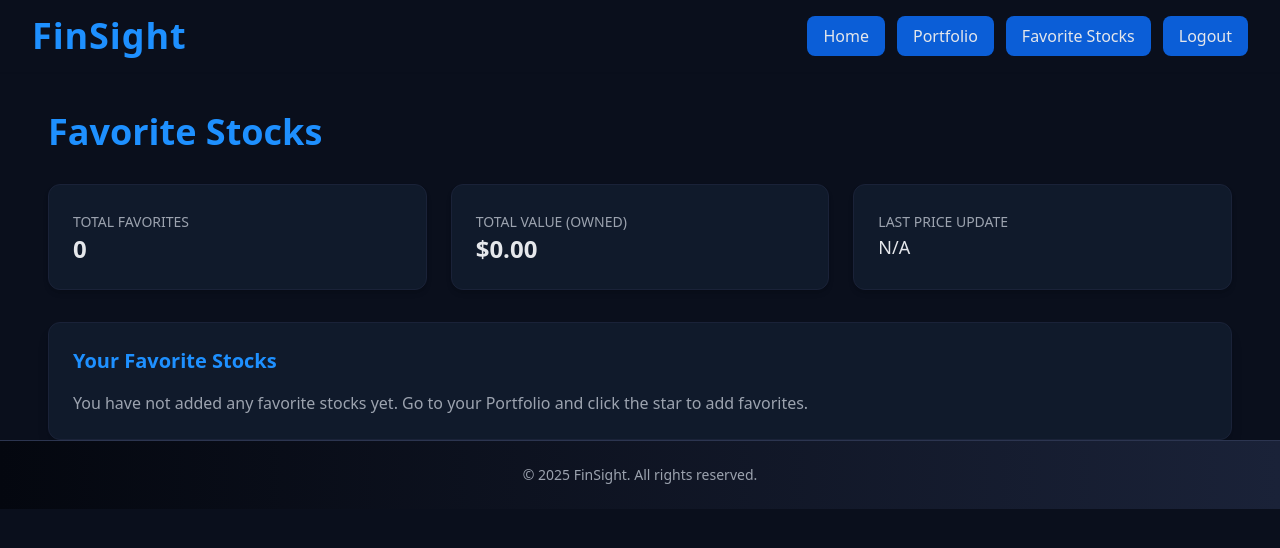
After one commit to Ahmed-25173/FinSight, a Django app: page /favorite-stocks/ in a window 1280 px wide. The commit adds this page. Shown: the top 548 px of the page. Run offline with Django 5.2, Linux system fonts and the light colour scheme; a user stored in the database is signed in; data that the repository does not hold is empty; some libraries are stand-ins or nearby versions.

Commit message:
Added new features

```diff
--- /dev/null
+++ b/FinSight/templates/favorite_stocks.html
@@ -0,0 +1,107 @@
+{% load static %}
+<!DOCTYPE html>
+<html lang="en">
+<head>
+  <meta charset="UTF-8">
+  <title>Favorite Stocks - FinSight</title>
+  <meta name="viewport" content="width=device-width, initial-scale=1.0">
+  <script src="https://cdn.tailwindcss.com"></script>
+  <script src="https://cdn.jsdelivr.net/npm/chart.js"></script>
+  <style>
+    body { background-color: #0a0f1c; color: #eaecef; font-family: 'Inter', sans-serif; }
+    .card-hover { transition: all 0.3s ease-in-out; }
+    .card-hover:hover { transform: translateY(-6px); box-shadow: 0 12px 24px rgba(30,144,255,0.35); }
+    table th, table td { text-align: center; padding: 0.75rem; }
+    table th { background-color: #1e90ff; color: white; font-weight: 600; font-size: 0.875rem; }
+    table tbody tr:hover { background-color: #0d1323; transition: all 0.2s; }
+    .fav-button { background: transparent; border: none; cursor: pointer; font-size: 1.25rem; }
+    .ticker { font-weight: 700; color: #e6f2ff; }
+  </style>
+</head>
+<body class="bg-[#0a0f1c] text-gray-200 font-sans">
+
+<nav class="fixed w-full z-50 top-0 bg-transparent flex justify-between items-center px-8 py-4 shadow-sm">
+  <div class="text-3xl md:text-4xl font-extrabold text-[#1e90ff] tracking-wide">FinSight</div>
+  <div class="flex items-center space-x-3">
+    <a href="{% url 'home' %}" class="bg-[#0b5ed7] hover:bg-[#3c83f6] rounded-lg px-4 py-2 transition">Home</a>
+    <a href="{% url 'viewPortfolio' %}" class="bg-[#0b5ed7] hover:bg-[#3c83f6] rounded-lg px-4 py-2 transition">Portfolio</a>
+    <a href="{% url 'favoriteStocksPage' %}" class="bg-[#0b5ed7] hover:bg-[#3c83f6] rounded-lg px-4 py-2 transition">Favorite Stocks</a>
+    <a href="{% url 'logout' %}" class="bg-[#0b5ed7] hover:bg-[#3c83f6] rounded-lg px-4 py-2 transition">Logout</a>
+  </div>
+</nav>
+
+<main class="pt-28 px-6 md:px-12 space-y-8">
+  <h1 class="text-3xl md:text-4xl font-extrabold text-[#1e90ff] mb-6">Favorite Stocks</h1>
+
+  <section class="grid md:grid-cols-3 gap-6">
+    <div class="card-hover bg-[#101a2b] rounded-xl p-6 shadow-md border border-[#1a2238]">
+      <span class="text-gray-400 uppercase text-sm mb-2">Total Favorites</span>
+      <div class="text-2xl font-bold">{{ favorites|length }}</div>
+    </div>
+    <div class="card-hover bg-[#101a2b] rounded-xl p-6 shadow-md border border-[#1a2238]">
+      <span class="text-gray-400 uppercase text-sm mb-2">Total Value (owned)</span>
+      <div class="text-2xl font-bold">${{ total_value }}</div>
+    </div>
+    <div class="card-hover bg-[#101a2b] rounded-xl p-6 shadow-md border border-[#1a2238]">
+      <span class="text-gray-400 uppercase text-sm mb-2">Last Price Update</span>
+      {% if last_cache_time %}
+        <div class="text-lg font-medium">{{ last_cache_time|date:"M j, Y H:i" }}</div>
+      {% else %}
+        <div class="text-lg font-medium">N/A</div>
+      {% endif %}
+    </div>
+  </section>
+
+  <section class="bg-[#101a2b] rounded-xl p-6 shadow-lg border border-[#1a2238] overflow-x-auto">
+    <h2 class="text-xl font-bold text-[#1e90ff] mb-4">Your Favorite Stocks</h2>
+
+    {% if stock_data %}
+    <table class="min-w-full table-auto border-collapse">
+      <thead>
+        <tr>
+          <th>Symbol</th>
+          <th>Name</th>
+          <th>Current Price</th>
+          <th>Owned Qty</th>
+          <th>Value (owned)</th>
+          <th>Actions</th>
+        </tr>
+      </thead>
+      <tbody>
+        {% for s in stock_data %}
+        <tr class="hover:bg-[#0d1323] transition-all">
+          <td class="ticker">{{ s.symbol }}</td>
+          <td>{{ s.name }}</td>
+          <td>${{ s.current_price }}</td>
+          <td>{{ s.owned_qty }}</td>
+          <td>${{ s.value }}</td>
+          <td>
+            <form action="{% url 'removeFavoriteStock' %}" method="post" style="display:inline;">
+              {% csrf_token %}
+              <input type="hidden" name="symbol" value="{{ s.symbol }}">
+              <button class="fav-button text-yellow-400">Remove ★</button>
+            </form>
+            <form action="{% url 'addFavoriteStock' %}" method="post" style="display:inline; margin-left:8px;">
+              {% csrf_token %}
+              <input type="hidden" name="symbol" value="{{ s.symbol }}">
+              <input type="hidden" name="name" value="{{ s.name }}">
+              <button class="fav-button text-gray-400">Add again ☆</button>
+            </form>
+          </td>
+        </tr>
+        {% endfor %}
+      </tbody>
+    </table>
+    {% else %}
+      <p class="text-gray-400">You have not added any favorite stocks yet. Go to your Portfolio and click the star to add favorites.</p>
+    {% endif %}
+  </section>
+
+</main>
+
+<footer class="bg-gradient-to-r from-[#04070f] to-[#1a2238] text-gray-400 text-center py-6 text-sm border-t border-[#2c3550]">
+  © 2025 FinSight. All rights reserved.
+</footer>
+
+</body>
+</html>
--- a/FinSight/urls.py
+++ b/FinSight/urls.py
@@ -19,6 +19,11 @@ urlpatterns = [
     path('transactions/view/', views.viewTransactions, name='viewTransactions'),
     path('transactions/update/<int:id>/', views.updateTransaction, name='updateTransaction'),
     path('transactions/delete/<int:id>/', views.deleteTransaction, name='deleteTransaction'),
-     path('transactions/download-csv/', views.downloadTransactionsCSV, name='downloadTransactionsCSV'),
+    path('transactions/download-csv/', views.downloadTransactionsCSV, name='downloadTransactionsCSV'),
+    path('favorite-stocks/', views.favoriteStocksPage, name='favoriteStocksPage'),
+    path('favorite-stocks/add/', views.addFavoriteStock, name='addFavoriteStock'),
+    path('favorite-stocks/remove/', views.removeFavoriteStock, name='removeFavoriteStock'),
+
+
 
 ]
--- a/FinSight/views.py
+++ b/FinSight/views.py
@@ -2,13 +2,13 @@ from django.shortcuts import render, redirect, get_object_or_404
 from django.contrib import messages
 from django.contrib.auth import authenticate, login, logout
 from django.contrib.auth.decorators import login_required
-from .models import MainUser, Portfolio, Transaction, StockPriceCache
-from .utils import fetch_and_update_stock_price
+from .models import MainUser, Portfolio, Transaction, StockPriceCache, FavoriteStock
 from decimal import Decimal
 import csv
 from django.http import HttpResponse
 from datetime import timedelta
 from django.utils import timezone
+from django.views.decorators.http import require_POST
 
 # ----------------------------
 # AUTHENTICATION VIEWS
@@ -126,6 +126,58 @@ def createPortfolio(request):
 
     return render(request, 'createPortfolio.html')
 
+from django.core.cache import cache
+from decimal import Decimal
+from .models import StockPriceCache
+import yfinance as yf
+from django.utils import timezone
+
+CACHE_TIMEOUT = 3600  # seconds = 1 hour
+
+def get_stock_price(symbol):
+    """
+    Get stock price from cache or fetch live if missing.
+    Updates the database cache as well.
+    Returns tuple: (price: Decimal, last_updated: datetime)
+    """
+    cache_key = f"stock_price_{symbol}"
+    cached = cache.get(cache_key)
+
+    if cached:
+        return cached  # (price, last_updated)
+
+    # Fetch live price
+    try:
+        stock = yf.Ticker(symbol)
+        live_price = stock.info.get('regularMarketPrice')
+        if live_price is None:
+            # fallback to database cache
+            db_cache = StockPriceCache.objects.filter(ticker=symbol).first()
+            if db_cache:
+                result = (Decimal(db_cache.last_price), db_cache.last_updated)
+                cache.set(cache_key, result, timeout=CACHE_TIMEOUT)
+                return result
+            return (Decimal(0), None)
+
+        live_price_decimal = Decimal(str(live_price))
+
+        # Update database cache
+        db_cache, _ = StockPriceCache.objects.get_or_create(ticker=symbol)
+        db_cache.last_price = live_price_decimal
+        db_cache.last_updated = timezone.now()
+        db_cache.save()
+
+        # Update Django cache
+        result = (live_price_decimal, db_cache.last_updated)
+        cache.set(cache_key, result, timeout=CACHE_TIMEOUT)
+        return result
+    except Exception as e:
+        print(f"Error fetching price for {symbol}: {e}")
+        return (Decimal(0), None)
+
+
+
+
 @login_required
 def viewPortfolio(request):
     portfolio = get_object_or_404(Portfolio, user=request.user)
@@ -134,28 +186,17 @@ def viewPortfolio(request):
     total_portfolio_value = Decimal(0)
     total_portfolio_pnl = Decimal(0)
     last_cache_time = None
-    cache_expiry = timedelta(hours=12)
+
+    favorite_symbols = set(FavoriteStock.objects.filter(user=request.user)
+                           .values_list('symbol', flat=True))
 
     for symbol, percent in diversification.items():
         owned_qty = Transaction.getOwnedShares(portfolio, symbol)
-        current_price = Decimal(0)
 
-        cache = StockPriceCache.objects.filter(ticker=symbol).first()
-        need_update = True if not cache else timezone.now() - cache.last_updated > cache_expiry
+        current_price, updated_at = get_stock_price(symbol)
 
-        if cache:
-            current_price = Decimal(cache.last_price)
-            # keep the most recent cache timestamp we encounter
-            if not last_cache_time or cache.last_updated > last_cache_time:
-                last_cache_time = cache.last_updated
-
-        if need_update:
-            live_price = fetch_and_update_stock_price(symbol)
-            if live_price is not None:
-                current_price = Decimal(live_price)
-                cache = StockPriceCache.objects.get(ticker=symbol)
-                if not last_cache_time or cache.last_updated > last_cache_time:
-                    last_cache_time = cache.last_updated
+        if updated_at and (not last_cache_time or updated_at > last_cache_time):
+            last_cache_time = updated_at
 
         avg_buy_price = Transaction.getAverageBuyPrice(portfolio, symbol)
         holding_value = owned_qty * current_price
@@ -174,17 +215,13 @@ def viewPortfolio(request):
             'percent': percent
         })
 
-    # compute top 5 holdings by holding value
+    # Compute top 5 holdings by value
     sorted_by_value = sorted(stock_data, key=lambda x: x['holding_value'], reverse=True)
     top5 = sorted_by_value[:5]
+    top5_with_value_pct = []
 
-    # compute percent by portfolio value for top5 (defensive: avoid div by zero)
-    top5_with_value_pct = []
     for item in top5:
-        if total_portfolio_value > 0:
-            pct_by_value = (Decimal(item['holding_value']) / Decimal(total_portfolio_value)) * 100
-        else:
-            pct_by_value = Decimal(0)
+        pct_by_value = (Decimal(item['holding_value']) / total_portfolio_value * 100) if total_portfolio_value > 0 else Decimal(0)
         top5_with_value_pct.append({
             'symbol': item['symbol'],
             'qty': item['owned_qty'],
@@ -204,9 +241,11 @@ def viewPortfolio(request):
         'total_portfolio_pnl': round(total_portfolio_pnl, 2),
         'last_cache_time': last_cache_time,
         'top5': top5_with_value_pct,
+        'favorite_symbols': favorite_symbols,
     }
 
     return render(request, 'viewPortfolio.html', context)
+
 
 
 
@@ -237,6 +276,9 @@ def deletePortfolio(request):
     return render(request, 'deletePortfolio.html', {'portfolio': portfolio})
 
 
+
+
+
 @login_required
 def addTransaction(request):
     portfolio = get_object_or_404(Portfolio, user=request.user)
@@ -248,23 +290,35 @@ def addTransaction(request):
         shareQuant = int(request.POST.get('quantity'))
         note = request.POST.get('note', '')
 
-        pricePerShare = fetch_and_update_stock_price(stockSymbol)
-        if pricePerShare is None:
-            messages.error(request, f"Could not fetch live price for {stockSymbol}.")
+        # Get latest price using the new caching function
+        pricePerShare, last_updated = get_stock_price(stockSymbol)
+
+        if pricePerShare == 0:
+            messages.error(request, f"Could not fetch price for {stockSymbol}.")
             return redirect('addTransaction')
 
         totalPrice = shareQuant * Decimal(pricePerShare)
 
+        # Validate Sell transaction
         if transactionType == "Sell":
             ownedShares = Transaction.getOwnedShares(portfolio, stockSymbol)
             if ownedShares <= 0 or shareQuant > ownedShares:
-                messages.error(request, f"Cannot sell {shareQuant} shares of {stockSymbol}. You own {ownedShares}.")
+                messages.error(
+                    request,
+                    f"Cannot sell {shareQuant} shares of {stockSymbol}. You own {ownedShares}."
+                )
                 return redirect('addTransaction')
+
+        # Validate Buy transaction
         elif transactionType == "Buy":
             if totalPrice > portfolio.cashBalance:
-                messages.error(request, f"Insufficient cash balance to buy {shareQuant} shares of {stockSymbol}.")
+                messages.error(
+                    request,
+                    f"Insufficient cash balance to buy {shareQuant} shares of {stockSymbol}."
+                )
                 return redirect('addTransaction')
 
+        # Create transaction
         Transaction.objects.create(
             portfolio=portfolio,
             stockSymbol=stockSymbol,
@@ -276,6 +330,7 @@ def addTransaction(request):
             note=note
         )
 
+        # Update portfolio cash balance
         portfolio.cashBalance += -totalPrice if transactionType == "Buy" else totalPrice
         portfolio.save()
 
@@ -283,6 +338,10 @@ def addTransaction(request):
         return redirect('viewTransactions')
 
     return render(request, 'addTransaction.html', {'portfolio': portfolio})
+
+
+
+
 
 
 @login_required
@@ -369,3 +428,104 @@ def downloadTransactionsCSV(request):
         ])
 
     return response
+
+
+@login_required
+def favoriteStocksPage(request):
+    """
+    Show the user's favorite stocks with cached or live prices.
+    """
+    favorites = FavoriteStock.objects.filter(user=request.user).order_by('-added_at')
+    stock_data = []
+    last_cache_time = None
+    cache_expiry = timedelta(hours=12)
+    total_value = Decimal(0)
+
+    for fav in favorites:
+        symbol = fav.symbol
+        name = fav.name or ""
+        current_price = Decimal(0)
+        cache = StockPriceCache.objects.filter(ticker=symbol).first()
+        need_update = True if not cache else timezone.now() - cache.last_updated > cache_expiry
+
+        if cache:
+            current_price = Decimal(cache.last_price)
+            if not last_cache_time or cache.last_updated > last_cache_time:
+                last_cache_time = cache.last_updated
+
+        if need_update:
+            live_price = fetch_and_update_stock_price(symbol)
+            if live_price is not None:
+                current_price = Decimal(live_price)
+                cache = StockPriceCache.objects.get(ticker=symbol)
+                if not last_cache_time or cache.last_updated > last_cache_time:
+                    last_cache_time = cache.last_updated
+
+        # optional: compute user's owned shares in portfolio(s) for this symbol
+        # We'll sum across all portfolios the user owns (if any)
+        owned_qty = 0
+        # If user has a portfolio we use it; otherwise 0
+        try:
+            portfolio = request.user.portfolio
+            owned_qty = Transaction.getOwnedShares(portfolio, symbol)
+        except Portfolio.DoesNotExist:
+            owned_qty = 0
+
+        value = owned_qty * current_price
+        total_value += Decimal(value)
+
+        stock_data.append({
+            'symbol': symbol,
+            'name': name,
+            'current_price': round(current_price, 2),
+            'owned_qty': owned_qty,
+            'value': round(value, 2),
+        })
+
+    context = {
+        'favorites': favorites,
+        'stock_data': stock_data,
+        'last_cache_time': last_cache_time,
+        'total_value': round(total_value, 2),
+    }
+    return render(request, 'favorite_stocks.html', context)
+
+@require_POST
+@login_required
+def addFavoriteStock(request):
+    """
+    Add a symbol to the user's favorites. Expects POST with 'symbol' and optional 'name'.
+    """
+    symbol = request.POST.get('symbol', '').upper().strip()
+    name = request.POST.get('name', '').strip()
+    if not symbol:
+        messages.error(request, "No symbol provided.")
+        return redirect(request.META.get('HTTP_REFERER', 'favoriteStocksPage'))
+
+    fav, created = FavoriteStock.objects.get_or_create(user=request.user, symbol=symbol, defaults={'name': name})
+    if created:
+        messages.success(request, f"{symbol} added to your favorites.")
+    else:
+        messages.info(request, f"{symbol} is already in your favorites.")
+    return redirect(request.META.get('HTTP_REFERER', 'favoriteStocksPage'))
+
+@require_POST
+@login_required
+def removeFavoriteStock(request):
+    """
+    Remove a symbol from the user's favorites. Expects POST with 'symbol'.
+    """
+    symbol = request.POST.get('symbol', '').upper().strip()
+    if not symbol:
+        messages.error(request, "No symbol provided.")
+        return redirect(request.META.get('HTTP_REFERER', 'favoriteStocksPage'))
+
+    deleted, _ = FavoriteStock.objects.filter(user=request.user, symbol=symbol).delete()
+    if deleted:
+        messages.success(request, f"{symbol} removed from favorites.")
+    else:
+        messages.info(request, f"{symbol} wasn't in your favorites.")
+    return redirect(request.META.get('HTTP_REFERER', 'favoriteStocksPage'))
+
+from decimal import Decimal
+from .models import StockPriceCache
```
Also changed, not shown: FinSight/models.py (+14 -0 lines), FinSight/templates/viewPortfolio.html (+24 -10 lines), FinSight/utils.py (deleted, +0 -32 lines), finsight/settings.py (+5 -25 lines), FinSight/migrations/0014_favoritestock.py (added), db.sqlite3.
